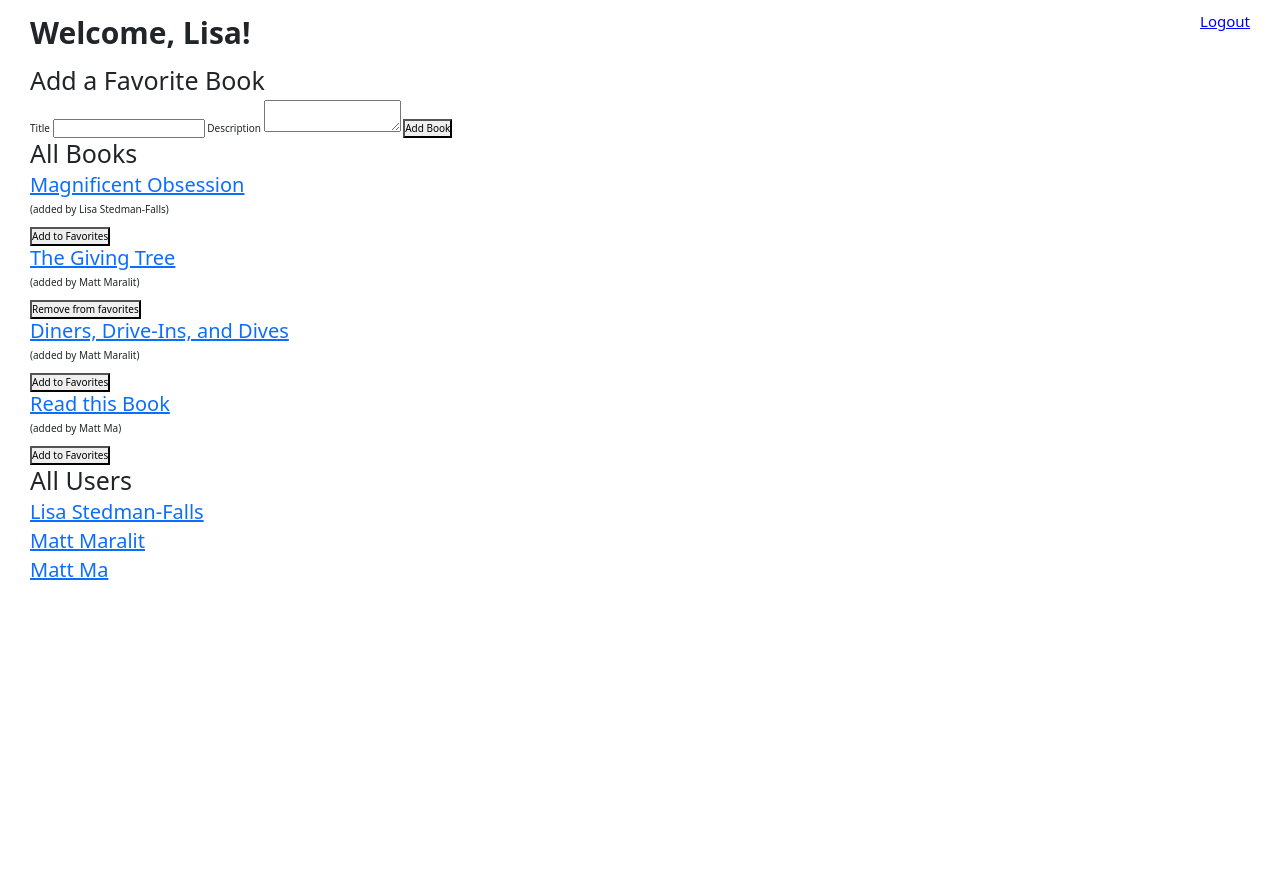
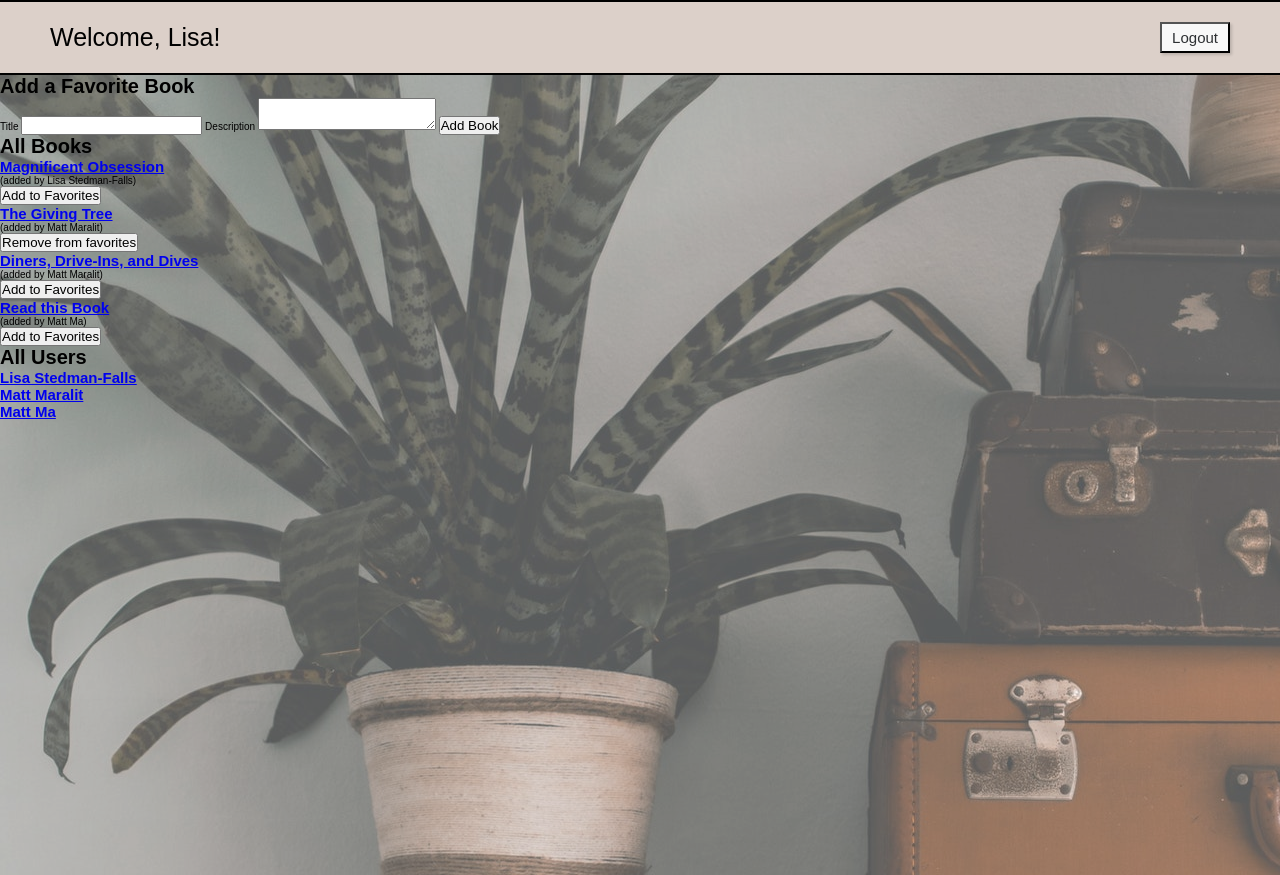
Before and after one commit to Lstedmanfalls/Favorite_Books, a Django app: template books_app/templates/books.html in a window 1280 px wide. Before the commit the page ends 580 px from the top, so only its background shows below. Run offline with Django 3.2, Linux system fonts and the light colour scheme; the template is opened without the code that fills it: values that come from a table or form of the project are taken from there, others are empty; data comes from the database, SQL or seed files in the repository; both versions use the stored data as it was after the commit.

Commit message:
Styled books page nav bar

```diff
--- a/books_app/static/style.css
+++ b/books_app/static/style.css
@@ -1,10 +1,6 @@
 *{
     margin:0;
     padding:0;
-}
-
-#wrapper{
-    padding:1rem 3rem;
 }
 
 html{
@@ -15,14 +11,31 @@ html{
 nav{
     display: flex;
     justify-content: space-between;
+    align-items:center;
+    background-color: #dcd0c9;
+    padding:2rem 5rem;
+    border-top:.2rem solid black;
+    border-bottom:.2rem solid black;
 }
 
-nav > p{
-    font-size:3rem;
-    font-weight: bold;
+nav p{
+    font-size:2.5rem;
 }
 
-nav button, nav a, #quotable_quotes a, #favorite_quotes a, .edit button{
+nav button{
+    font-size:1.5rem;
+    padding:.5rem 1rem;
+    box-shadow:rgba(0, 0, 0, 0.15) 1.95px 1.95px 2.6px;
+    color:#2D3033;
+    background-color:#F8F8F8;
+}
+
+nav button:hover{
+    cursor: pointer;
+    background-color:#E0E0E0;
+}
+
+#quotable_quotes a, #favorite_quotes a, .edit button{
     text-decoration: underline;
     color:blue;
     border:none;
@@ -34,6 +47,19 @@ nav button, nav a, #quotable_quotes a, #favorite_quotes a, .edit button{
     display: flex;
 }
 
-nav a{
-    padding-right:2rem;
+#wrapper{
+    position:relative;
+    min-height:100vh;
 }
+
+#wrapper::after{
+    content:"";
+    background-image:url("books.jpg");
+    opacity:.7;
+    top:0;
+    left:0;
+    bottom:0;
+    right:0;
+    position:absolute;
+    z-index:-1;
+}
--- a/books_app/templates/books.html
+++ b/books_app/templates/books.html
@@ -5,12 +5,11 @@
     <meta http-equiv="X-UA-Compatible" content="IE=edge">
     <meta name="viewport" content="width=device-width, initial-scale=1.0">
     <title>Wall</title>
-    <link href="https://cdn.jsdelivr.net/npm/bootstrap@5.1.0/dist/css/bootstrap.min.css" rel="stylesheet" integrity="sha384-KyZXEAg3QhqLMpG8r+8fhAXLRk2vvoC2f3B09zVXn8CA5QIVfZOJ3BCsw2P0p/We" crossorigin="anonymous">
     {% load static %}
     <link rel="stylesheet" href="{% static 'style.css' %}">
 </head>
 <body>
-    <div id="wrapper">
+    <div id="container">
         <nav>
             <p>Welcome, {{this_user.first_name}}!</p>
             <form action="/logout" method="POST">
@@ -18,7 +17,8 @@
                 <button type="submit">Logout</button>
             </form>
         </nav>
-            <div>
+        <div id="wrapper">
+            <div id="messages">
                 {% if messages %}
                 <ul class="messages">
                     {% for message in messages %}
@@ -26,6 +26,8 @@
                     {% endfor %}
                 </ul>
                 {% endif %}
+            </div>
+            <div id ="add_book">
                 <h1>Add a Favorite Book</h1>
                 <form action="create_book" method="POST">
                 {% csrf_token %}
@@ -36,7 +38,7 @@
                     <button type="submit">Add Book</button>
                 </form>
             </div>
-            <div>
+            <div id="books">
                 <h1>All Books</h1>
                 {% for book in all_the_books %}
                 <div>
@@ -64,6 +66,7 @@
                     {% endfor %}
                 </div>
             </div>
+        </div>
     </div>
 </body>
 </html>
--- a/login_registration_app/models.py
+++ b/login_registration_app/models.py
@@ -8,28 +8,28 @@ class UserManager(models.Manager):
         existing_email = User.objects.filter(email = postData["email"])
         EMAIL_REGEX = re.compile(r"^[a-zA-Z0-9.+_-]+@[a-zA-Z0-9._-]+\.[a-zA-Z]+$")
         if len(postData["first_name"]) < 2:
-            errors["first_name"] = "First name must be at least 2 characters"
+            errors["first_name"] = "First name must be at least 2 characters."
         if len(postData['last_name']) < 2:
-            errors["last_name"] = "Last name must be at least 2 characters"
+            errors["last_name"] = "Last name must be at least 2 characters."
+        if not EMAIL_REGEX.match(postData["email"]):
+            errors["email"] = "Please enter a valid email address."
+        elif len(existing_email) > 0:
+            errors["duplicate_email"] = "That email is already registered. Please login."
         if len(postData['password']) < 8:
-            errors["password"] = "Password must be at least 8 characters"
+            errors["password"] = "Password must be at least 8 characters."
         elif postData["password"] != postData["password_confirm"]:
-            errors["password_confirm"] = "Passwords do not match"
-        if not EMAIL_REGEX.match(postData["email"]):
-            errors["email"] = "Email address not valid"
-        elif len(existing_email) > 0:
-            errors["duplicate_email"] = "Email already registered"
+            errors["password_confirm"] = "Passwords do not match."
         return errors
 
     def login_validator(self, postData):
         errors = {}
         existing_email = User.objects.filter(email = postData["email"])
         if len(existing_email) < 1:
-            errors["not_found"] = "Email not found. Please register for an account"
+            errors["not_found"] = "Email not found. Please register for an account."
         else:
             user = User.objects.filter(email = postData["email"])[0]
             if not bcrypt.checkpw(postData['password'].encode(), user.password.encode()):
-                errors['invalid_password'] = "That password is incorrect"
+                errors['invalid_password'] = "Password is incorrect."
         return errors
 
 class User(models.Model):
```
Also changed, not shown: login_registration_app/static/login_style.css (+11 -2 lines), db.sqlite3.
